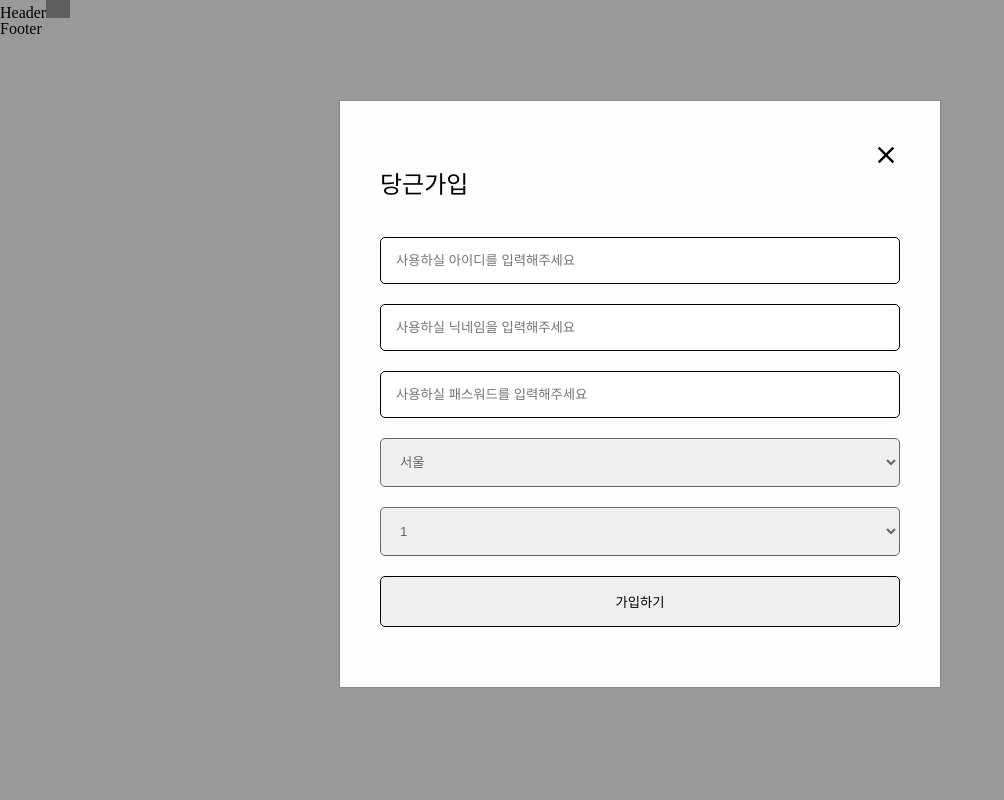
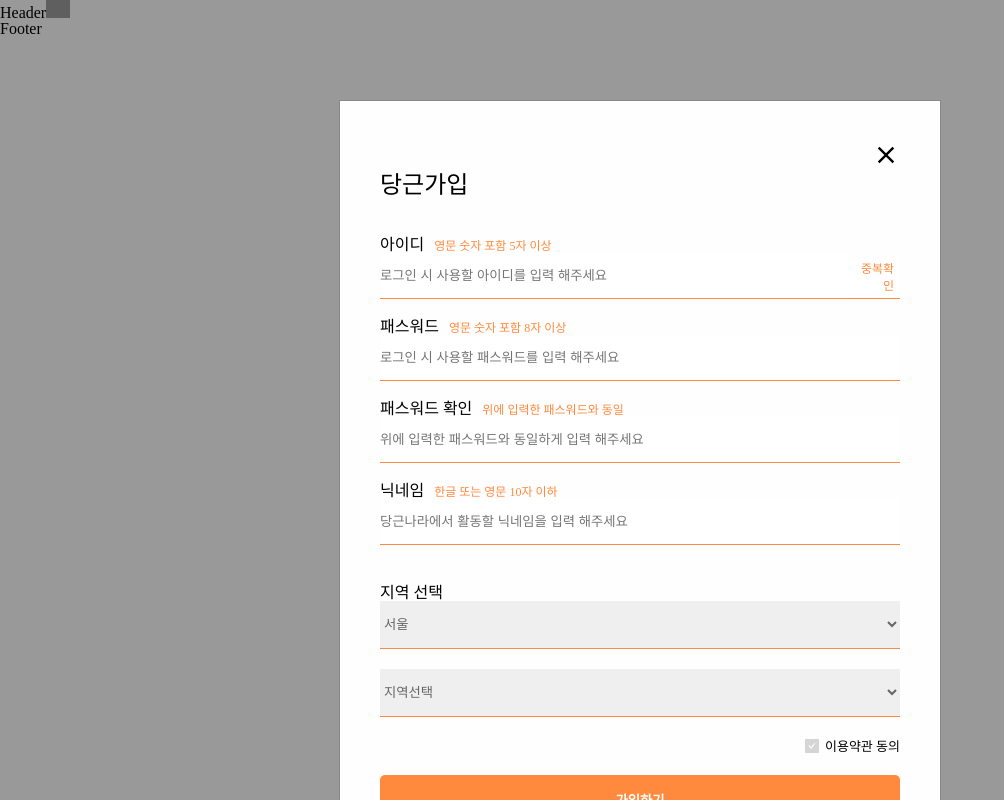
Before and after one commit to wecode-bootcamp-korea/justcode-4-2nd-carrot-country-front, a React (Create React App) app: page /signup in a window 1280 px wide. Shown: the whole page, without its empty margins (0-1004 px from the left). Built offline with nearby package versions, Linux system fonts and the light colour scheme; no server answers; grey boxes are pictures that could not be loaded.

Commit message:
ADD: 회원가입 ui 완료

```diff
--- a/src/components/signup/Signup.js
+++ b/src/components/signup/Signup.js
@@ -1,9 +1,94 @@
 import React, { useState } from 'react';
 import Modal from 'components/modal/Modal';
-import styled from 'styled-components';
+import { AiFillCheckSquare } from 'react-icons/ai';
+
+import {
+  InputIdWrapper,
+  SelectWrapper,
+  Block,
+  InputWrapper,
+  MainWrapper,
+  SignupBtn,
+  PolicyAgreed,
+} from 'components/signup/SignupStyle';
 
 function Signup() {
+  // input state
   const [useVisible, setUseVisible] = useState(true);
+  const [useId, setUseId] = useState('');
+  const [useIdCheck, setUseIdCheck] = useState(false);
+  const [usePw, setUsePw] = useState('');
+  const [usePwCheck, setUsePwCheck] = useState('');
+  const [useName, setUseName] = useState('');
+
+  const idRegExp = /^(?=.*\d)(?=.*[a-zA-Z])[0-9a-zA-Z]{5,12}$/;
+  const pwRegExp = /^(?=.*\d)(?=.*[a-zA-Z])[0-9a-zA-Z]{8,15}$/;
+  const nameRegExp = /^[a-zA-Zㄱ-힣][a-zA-Zㄱ-힣 ]{0,10}$/;
+  const idChecked = idRegExp.test(useId) || useId.trim() === '';
+  const pwChecked = pwRegExp.test(usePw) || usePw.trim() === '';
+  const pwCheckChecked = usePw === usePwCheck || usePwCheck.trim() === '';
+  const nameChecked = nameRegExp.test(useName) || useName.trim() === '';
+
+  // select state
+  const [useCity, setUseCity] = useState('서울');
+  const [useDistrict, setUseDistrict] = useState('');
+  const [usePolicy, setUsePolicy] = useState(false);
+
+  const handleId = e => {
+    const { value } = e.target;
+    setUseId(value);
+  };
+  const handlePw = e => {
+    const { value } = e.target;
+    setUsePw(value);
+  };
+  const handlePwCheck = e => {
+    const { value } = e.target;
+    setUsePwCheck(value);
+  };
+  const handleName = e => {
+    const { value } = e.target;
+    setUseName(value);
+  };
+  const handleCheckId = () => {
+    alert('사용 가능한 아이디 입니다.');
+    setUseIdCheck(true);
+  };
+  const handleCity = e => {
+    const { value } = e.target;
+    setUseCity(value);
+  };
+  const handleDistrict = e => {
+    const { value } = e.target;
+    setUseDistrict(value);
+  };
+  const handlePolicy = () => {
+    setUsePolicy(!usePolicy);
+  };
+  const handleSignup = () => {
+    if (useId === '' || usePw === '') {
+      return alert('아이디 또는 패스워드를 입력 해주세요');
+    }
+    if (useId !== '' && !useIdCheck) {
+      return alert('아이디 중복확인을 해주세요');
+    }
+    if (!idChecked || !pwChecked) {
+      return alert('아이디 또는 패스워드를 확인 해주세요');
+    }
+    if (usePw !== usePwCheck) {
+      return alert('동일한 패스워드를 입력 해주세요');
+    }
+    if (useName === '' || !nameChecked) {
+      return alert('닉네임을 확인 해주세요');
+    }
+    if (useDistrict === '' || useDistrict === '지역선택') {
+      return alert('지역을 선택 해주세요');
+    }
+    if (!usePolicy) {
+      return alert('이용약관을 동의 해주세요');
+    }
+    console.log('sign up!');
+  };
   return (
     <Modal
       title="당근가입"
@@ -13,44 +98,86 @@ function Signup() {
       // width="100px"
       // height="700px"
     >
-      <MainWrapper onClick={() => console.log('!!')}>
-        <input type="text" placeholder="사용하실 아이디를 입력해주세요" />
-        <input type="text" placeholder="사용하실 닉네임을 입력해주세요" />
-        <input type="password" placeholder="사용하실 패스워드를 입력해주세요" />
-        <select>
-          <option>서울</option>
-          <option>경기</option>
-          <option>인천</option>
-        </select>
-        <select>
-          <option>1</option>
-          <option>2</option>
-          <option>3</option>
-        </select>
-        <button>가입하기</button>
+      <MainWrapper>
+        <Block>
+          <InputWrapper isChecked={idChecked}>
+            <span>아이디</span>
+            <span>영문 숫자 포함 5자 이상</span>
+            <InputIdWrapper idChecked={idChecked}>
+              <input
+                type="text"
+                value={useId}
+                onChange={handleId}
+                maxLength={12}
+                placeholder="로그인 시 사용할 아이디를 입력 해주세요"
+              />
+              <button
+                onClick={handleCheckId}
+                disabled={!idChecked || useId === ''}
+              >
+                중복확인
+              </button>
+            </InputIdWrapper>
+          </InputWrapper>
+          <InputWrapper isChecked={pwChecked}>
+            <span>패스워드</span>
+            <span>영문 숫자 포함 8자 이상</span>
+            <input
+              type="password"
+              value={usePw}
+              onChange={handlePw}
+              maxLength={15}
+              placeholder="로그인 시 사용할 패스워드를 입력 해주세요"
+            />
+          </InputWrapper>
+          <InputWrapper isChecked={pwCheckChecked}>
+            <span>패스워드 확인</span>
+            <span>위에 입력한 패스워드와 동일</span>
+            <input
+              type="password"
+              value={usePwCheck}
+              onChange={handlePwCheck}
+              placeholder="위에 입력한 패스워드와 동일하게 입력 해주세요"
+            />
+          </InputWrapper>
+          <InputWrapper isChecked={nameChecked}>
+            <span>닉네임</span>
+            <span>한글 또는 영문 10자 이하</span>
+            <input
+              type="text"
+              value={useName}
+              onChange={handleName}
+              maxLength={10}
+              placeholder="당근나라에서 활동할 닉네임을 입력 해주세요"
+            />
+          </InputWrapper>
+        </Block>
+        <Block>
+          <span>지역 선택</span>
+          <SelectWrapper>
+            <select value={useCity} onChange={handleCity}>
+              <option value="서울">서울</option>
+              <option value="경기">경기</option>
+              <option value="인천">인천</option>
+            </select>
+          </SelectWrapper>
+          <SelectWrapper>
+            <select value={useDistrict} onChange={handleDistrict}>
+              <option>지역선택</option>
+              <option>1</option>
+              <option>2</option>
+              <option>3</option>
+            </select>
+          </SelectWrapper>
+          <PolicyAgreed isChecked={usePolicy}>
+            <AiFillCheckSquare size={18} onClick={handlePolicy} />
+            <span>이용약관 동의</span>
+          </PolicyAgreed>
+        </Block>
+        <SignupBtn onClick={handleSignup}>가입하기</SignupBtn>
       </MainWrapper>
     </Modal>
   );
 }
 
-const MainWrapper = styled.div`
-  display: flex;
-  flex-direction: column;
-  padding: 40px;
-  h1 {
-    font-size: 24px;
-    padding-bottom: 20px;
-  }
-  input,
-  select,
-  button {
-    padding: 15px;
-    margin-bottom: 20px;
-    border: 1px solid;
-    border-radius: 5px;
-  }
-  select {
-    color: #666;
-  }
-`;
 export default Signup;
--- /dev/null
+++ b/src/components/signup/SignupStyle.js
@@ -0,0 +1,100 @@
+import styled from 'styled-components';
+
+const SignupBtn = styled.button`
+  border: none;
+  padding: 15px 0px;
+  color: #ffff;
+  font-weight: 600;
+  border-radius: 5px;
+  background-color: ${props => props.theme.signColor};
+  cursor: pointer;
+  :hover {
+    background-color: #ff8a3d96;
+  }
+  :focus {
+    outline: none;
+  }
+`;
+const MainWrapper = styled.div`
+  display: flex;
+  flex-direction: column;
+  padding: 40px;
+  h1 {
+    font-size: 24px;
+    padding-bottom: 20px;
+  }
+  input,
+  select {
+    border: none;
+    padding: 15px 0px;
+    :focus {
+      outline: none;
+    }
+  }
+  select {
+    color: #666;
+  }
+`;
+
+const Block = styled.section`
+  margin-bottom: 20px;
+`;
+const InputWrapper = styled.div`
+  margin-bottom: 20px;
+  border-bottom: 1px solid
+    ${props => (props.isChecked ? props.theme.signColor : '#ff0000')};
+  span:nth-child(2) {
+    margin-left: 10px;
+    font-size: 12px;
+    color: ${props => (props.isChecked ? props.theme.signColor : '#ff0000')};
+  }
+  input {
+    width: 100%;
+  }
+`;
+const SelectWrapper = styled.div`
+  margin-bottom: 20px;
+  border-bottom: 1px solid ${props => props.theme.signColor};
+  select {
+    width: 100%;
+  }
+`;
+const InputIdWrapper = styled.div`
+  display: flex;
+  button {
+    width: 60px;
+    border: 0px;
+    text-align: end;
+    margin-block: auto;
+    color: ${props => (props.idChecked ? props.theme.signColor : '#ff0000')};
+    font-size: 12px;
+    background-color: #ffff;
+    cursor: pointer;
+    :disabled {
+      cursor: default !important;
+    }
+  }
+`;
+
+const PolicyAgreed = styled.div`
+  display: flex;
+  align-items: center;
+  justify-content: end;
+  font-size: 13px;
+  svg {
+    color: ${props => (props.isChecked ? props.theme.signColor : '#8c8c8c5c')};
+    cursor: pointer;
+  }
+  span {
+    margin-left: 4px;
+  }
+`;
+export {
+  InputIdWrapper,
+  SelectWrapper,
+  Block,
+  InputWrapper,
+  MainWrapper,
+  SignupBtn,
+  PolicyAgreed,
+};
```
